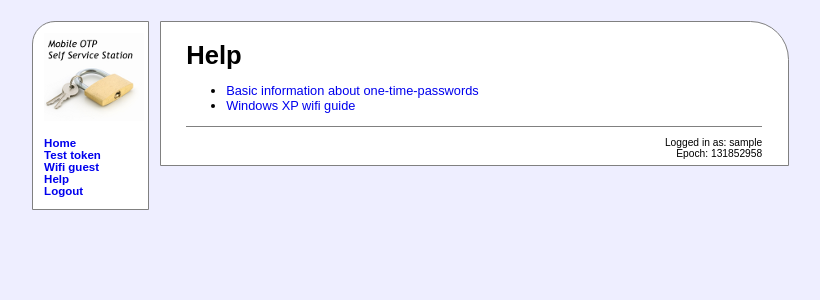
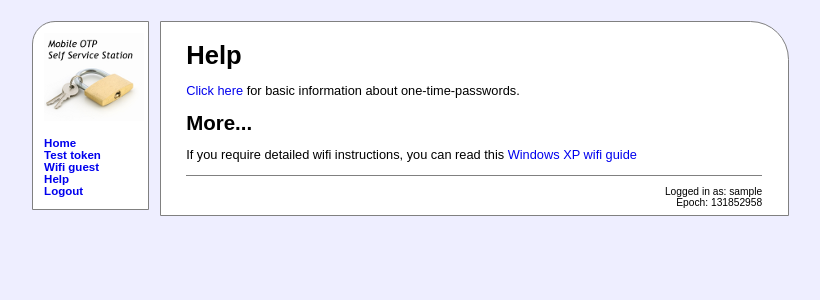
Before and after one commit to UNIVERSAL-IT-SYSTEMS/potato, a PHP site: page /help.php in a window 1280 px wide. Shown: the top 300 px of the page, without its empty margins (2-822 px from the left). Run offline with PHP 8.4, Linux system fonts and the light colour scheme; the visitor is signed in with stand-in values (Sample User, id 1); data that the repository does not hold is empty.

Commit message:
Change wifi instructions. Add localsite.php instructions if available.

```diff
--- a/help.php
+++ b/help.php
@@ -30,15 +30,18 @@ include 'header.php';
 ?>
 
 <h1>Help</h1>
-<ul>
-    <li><a href="about.php">Basic information about one-time-passwords</a></li>
+<p><a href="about.php">Click here</a> for basic information about one-time-passwords.</p>
+
 <?php
 
 if ($wifiSSID != "") {
-    echo "    <li><a href=\"winxp.php\">Windows XP wifi guide</a></li>\n";
+    if (file_exists("localsite.php")) {
+        readfile("localsite.php");
+    }
+    echo "<h2>More...</h2>\n";
+    echo "<p>If you require detailed wifi instructions, you can read this <a href=\"winxp.php\">Windows XP wifi guide</a></p>\n";
 }
 ?>
-</ul>
 
 <?php
 include 'footer.php';
```
